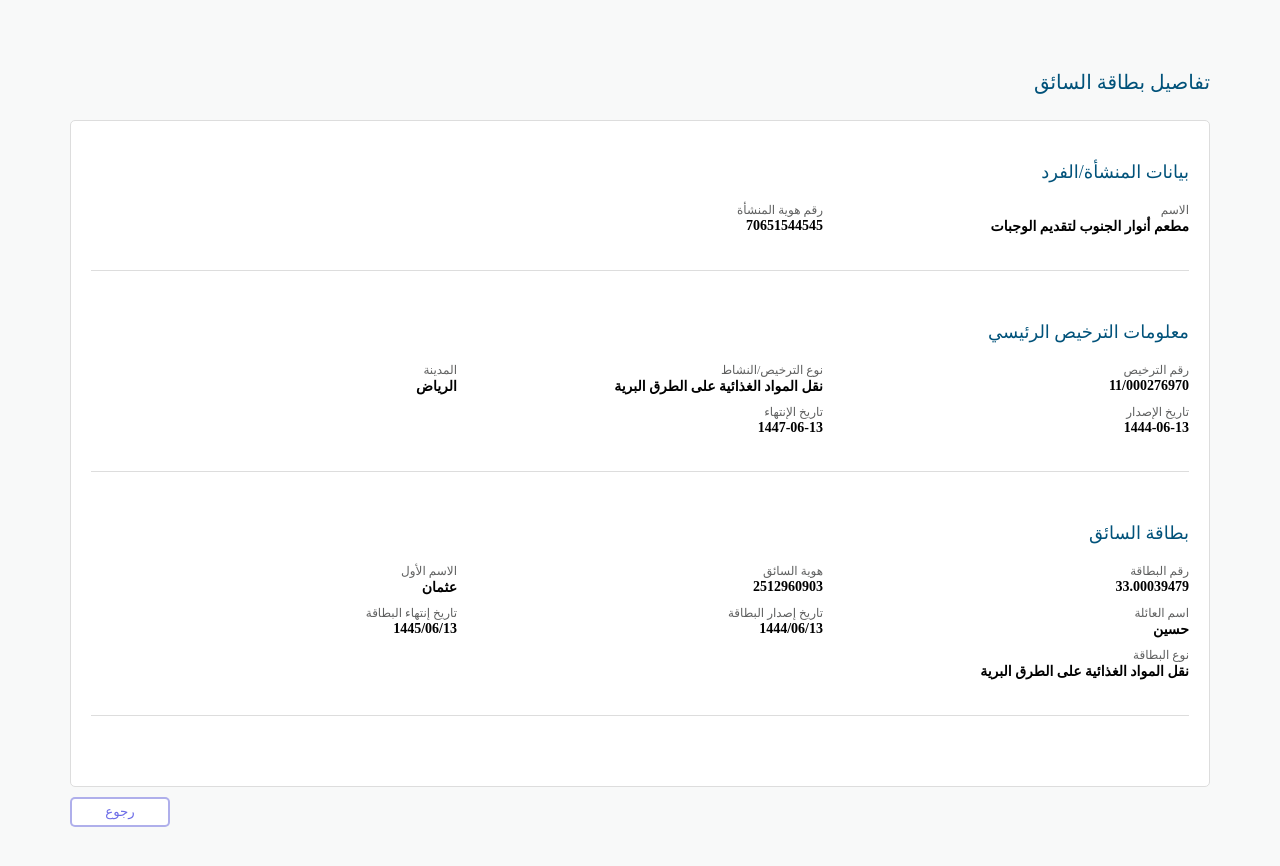
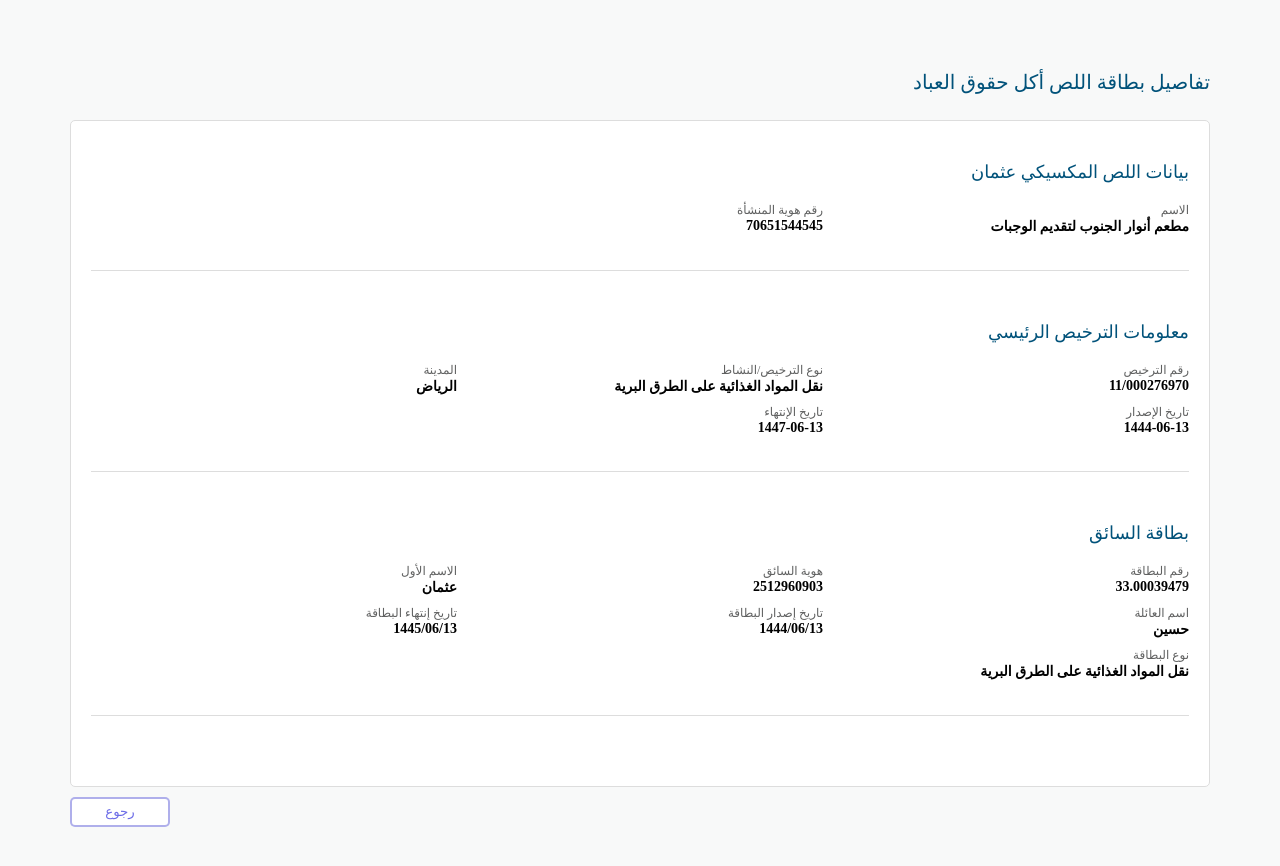
Before and after one commit to naql-sa-s-com/2512960903, a plain HTML site: page index.html in a window 1280 px wide. Drawn offline with Linux system fonts and the light colour scheme.

Commit message:
Update index.html

```diff
--- a/index.html
+++ b/index.html
@@ -3,17 +3,17 @@
 <head>
     <meta charset="UTF-8">
     <meta name="viewport" content="width=device-width, initial-scale=1.0">
-    <title>تفاصيل بطاقة السائق</title>
+    <title>تفاصيل بطاقة اللص عثمان علي</title>
     <link rel="stylesheet" href="style.css">
 </head>
 <body>
     <div class="container">
-        <div class="title">تفاصيل بطاقة السائق</div>
+        <div class="title">تفاصيل بطاقة اللص أكل حقوق العباد</div>
         <button class="back-button" onclick="window.location.href='https://naql.sa/main/'" style="font-family: 'cairo regular'; line-height: 1.5em; font-weight: 400 !important; font-size: 10pt;">رجوع</button>
 
         <div class="info-card">
             <div class="section">
-                <div class="section-title">بيانات المنشأة/الفرد</div>
+                <div class="section-title">بيانات اللص المكسيكي عثمان</div>
                 <div class="section-content">
                     <div>
                         <div class="text">الاسم</div>
```
